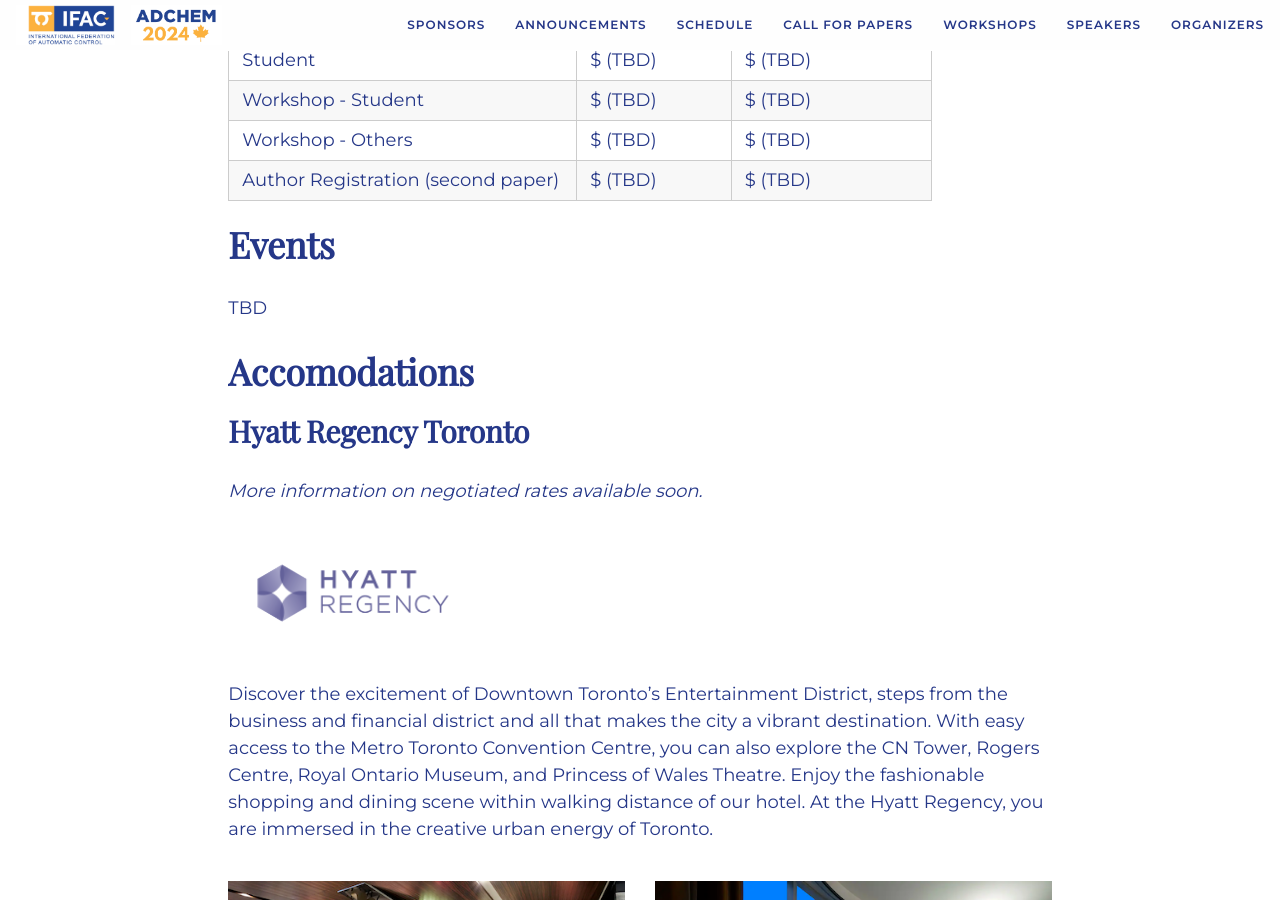
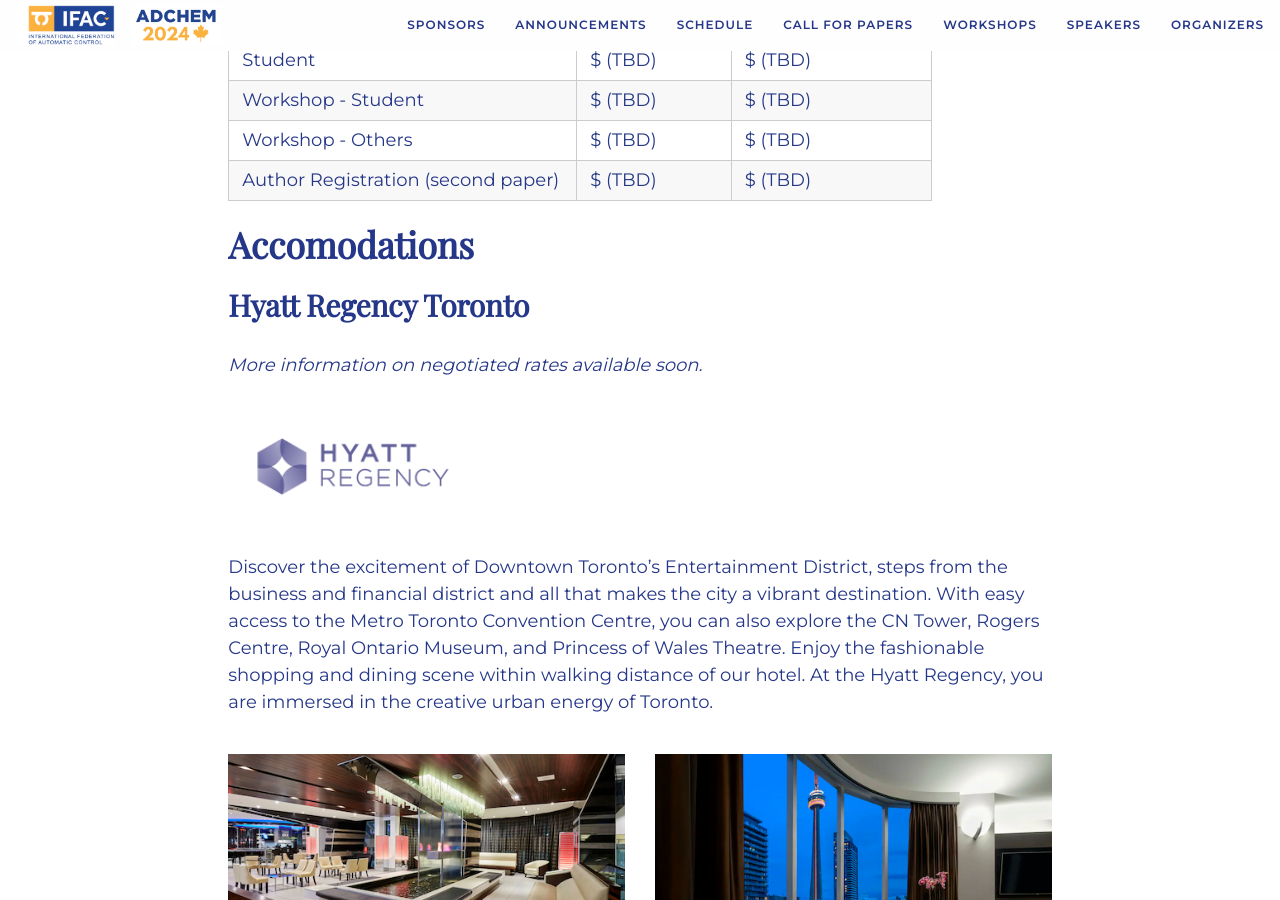
Before and after one commit to daisubc/ADCHEM2024, a Jekyll site: the page built from index.md, in a window 1280 px wide and 900 px high, scrolled down 2673 px. Built offline with Jekyll 4.4.1, drawn with Linux system fonts in a browser that asks for light colours; nearby versions of some CDN libraries; some web fonts are replaced.

Commit message:
Update index.md

```diff
--- a/index.md
+++ b/index.md
@@ -67,10 +67,6 @@
 
 {% include /_info/registration.html %}
 
-# Events
-
-{% include /_info/events.html %}
-
 # Accomodations
 
 {% include /_info/accomodations.html %}
```
